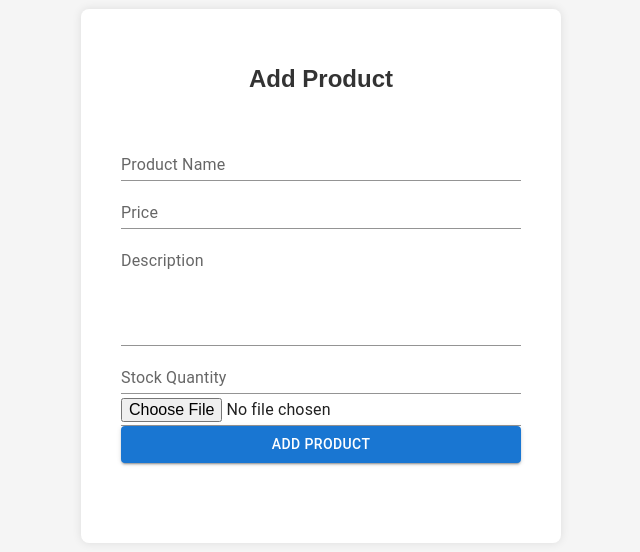
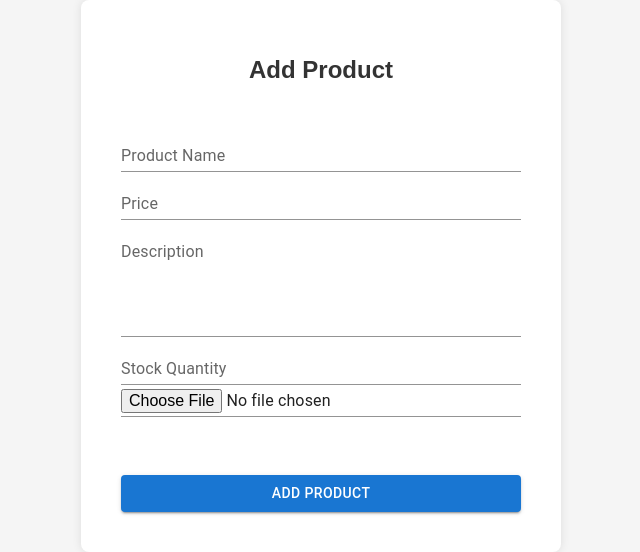
Before and after one commit to AwaisFazli/EcommerceAppServer, a React (Create React App) app in the folder client/: page /createproduct in a window 1280 px wide. Shown: the part 124-676 px from the top of the page, without its empty margins (319-959 px from the left). Built offline with nearby package versions, Linux system fonts and the light colour scheme.

Commit message:
Adding styles to frontend

```diff
--- a/client/src/Components/CreateProduct/CreateProduct.jsx
+++ b/client/src/Components/CreateProduct/CreateProduct.jsx
@@ -1,7 +1,8 @@
-import React from "react";
+import React, { useState } from "react";
 import { Formik, Form } from "formik";
 import * as Yup from "yup";
-import { TextField, Button } from "@mui/material";
+import { TextField, Button, CircularProgress } from "@mui/material";
+import { useNavigate } from "react-router-dom";
 import axios from "axios";
 import "./ProductForm.css";
 
@@ -20,7 +21,13 @@ const ProductSchema = Yup.object().shape({
   image: Yup.mixed().required("Please select an image file."),
 });
 
-const ProductForm = () => (
+const ProductForm = () => {
+  const navigate = useNavigate();
+  const [isLoading, setIsLoading] = useState(false);
+  const [error, setError] = useState(null);
+  const [uploadedImage, setUploadedImage] = useState(null);
+
+  return (
     <div className="ProductContainer">
       <div className="ProductFormWrapper">
         <div className="ProductForm">
@@ -34,8 +41,10 @@ const ProductForm = () => (
               image: null,
             }}
             validationSchema={ProductSchema}
-          onSubmit={(values) => {
-            console.log(values);
+            onSubmit={async (values) => {
+              setIsLoading(true);
+              setError(null);
+
               const formData = new FormData();
               formData.append("name", values.name);
               formData.append("price", values.price);
@@ -43,19 +52,21 @@ const ProductForm = () => (
               formData.append("stockQuantity", values.stockQuantity);
               formData.append("image", values.image);
 
-            axios
-              .post("/seller/product", formData, {
+              try {
+                const response = await axios.post("/seller/product", formData, {
                   headers: {
                     "Content-Type": "multipart/form-data",
                     token: localStorage.getItem("token"),
                   },
-              })
-              .then((response) => {
+                });
                 console.log("Product added successfully:", response.data);
-              })
-              .catch((error) => {
-                console.error("Error adding product:", error);
-              });
+                setIsLoading(false);
+                navigate("/sellerproducts");
+              } catch (error) {
+                console.error("Error adding product:", error.message);
+                setError("Error adding product. Please try again.");
+                setIsLoading(false);
+              }
             }}
           >
             {({ errors, touched, setFieldValue }) => (
@@ -65,7 +76,9 @@ const ProductForm = () => (
                   label="Product Name"
                   variant="standard"
                   error={Boolean(errors.name && touched.name)}
-                helperText={errors.name && touched.name && String(errors.name)}
+                  helperText={
+                    errors.name && touched.name && String(errors.name)
+                  }
                   onChange={(event) => {
                     setFieldValue("name", event.target.value);
                   }}
@@ -125,22 +138,44 @@ const ProductForm = () => (
                   }
                   onChange={(event) => {
                     setFieldValue("image", event.target.files[0]);
+                    setUploadedImage(
+                      URL.createObjectURL(event.target.files[0])
+                    );
                   }}
                 />
                 <br />
-
-              <Button type="submit" variant="contained">
+                <br />
+                <div className="ProductImageSection">
+                  {uploadedImage && (
+                    <img
+                      src={uploadedImage}
+                      alt="Uploaded Product"
+                      className="uploaded-image"
+                      style={{ height: "100px", width: "100%" }}
+                    />
+                  )}
+                </div>
+                <div className="button-container">
+                  {isLoading ? (
+                    <CircularProgress className="loader" />
+                  ) : (
+                    <Button
+                      type="submit"
+                      variant="contained"
+                      className="add-button"
+                    >
                       Add Product
                     </Button>
+                  )}
+                  {error && <div className="error">{error}</div>}
+                </div>
               </Form>
             )}
           </Formik>
         </div>
-      <div className="ProductImageSection">
-        {/* Display product image or image preview */}
-      </div>
       </div>
     </div>
   );
+};
 
 export default ProductForm;
--- a/client/src/Components/CreateProduct/ProductForm.css
+++ b/client/src/Components/CreateProduct/ProductForm.css
@@ -79,3 +79,38 @@
     padding: 20px;
   }
 }
+.button-container {
+  display: flex;
+  align-items: center;
+  justify-content: center;
+}
+
+.loader {
+  color: #fff;
+}
+
+/* .add-button {
+  display: $ {
+    isloading? 'none' : "block";
+  }
+  margin-right: 10px;
+} */
+
+.ProductImageSection {
+  flex: 1;
+  display: flex;
+  justify-content: center;
+  align-items: center;
+  padding: 20px;
+}
+
+.uploaded-image {
+  max-width: 100%;
+  max-height: 100%;
+  object-fit: contain;
+}
+
+.error {
+  color: #d9534f;
+  margin-top: 10px;
+}
--- a/client/src/Components/ProductPage/ProductPage.css
+++ b/client/src/Components/ProductPage/ProductPage.css
@@ -39,3 +39,66 @@
   object-fit: contain;
   object-position: center;
 }
+
+.navbar {
+  display: flex;
+  justify-content: space-between;
+  align-items: center;
+  padding: 10px 20px;
+  margin-bottom: 50px;
+  background-color: #333;
+  color: white;
+}
+
+.navbar h2 {
+  margin: 0;
+}
+
+.navbar-buttons a {
+  color: white;
+  text-decoration: none;
+  margin-left: 10px;
+  transition: opacity 0.3s;
+}
+
+.navbar-buttons a:hover {
+  opacity: 0.7;
+}
+
+/* Loader styles */
+.loader-container {
+  display: flex;
+  justify-content: center;
+  align-items: center;
+  height: 300px;
+}
+
+.loader {
+  color: #333;
+}
+
+/* Card styles */
+.card {
+  border: 1px solid #ddd;
+  transition: transform 0.3s;
+}
+
+.card:hover {
+  transform: translateY(-5px);
+}
+
+.card-content {
+  padding: 16px;
+}
+
+.product-image {
+  max-width: 100%;
+  height: auto;
+  margin-top: 10px;
+}
+
+/* Price style */
+.price {
+  margin-top: 10px;
+  font-weight: bold;
+}
--- a/client/src/Components/ProductPage/ProductPage.jsx
+++ b/client/src/Components/ProductPage/ProductPage.jsx
@@ -1,36 +1,62 @@
-// ProductsPage.js
 import React, { useEffect, useState } from "react";
 import axios from "axios";
-import { Grid, Card, CardContent, Typography, Container } from "@mui/material";
+import {
+  Grid,
+  Card,
+  CardContent,
+  Typography,
+  Container,
+  CircularProgress,
+} from "@mui/material";
 import { MdDelete } from "react-icons/md";
-import "./ProductPage.css"; // Import the CSS file
+import { Link } from "react-router-dom";
+import "./ProductPage.css";
 
 const ProductsPage = () => {
   const [products, setProducts] = useState([]);
+  const [isLoading, setIsLoading] = useState(true); // Add isLoading state
 
   const Server = "http://localhost:8000";
 
   useEffect(() => {
-    // Fetch products from the server
     axios
-      .get("/products")
+      .get(Server + "/products")
       .then((response) => {
         setProducts(response.data);
+        setIsLoading(false);
         console.log(response.data);
       })
       .catch((error) => {
-        console.error("Error fetching products Here:", error.message);
+        setIsLoading(false);
+        console.error("Error fetching products:", error.message);
       });
   }, []);
 
   return (
     <Container maxWidth="md" sx={{ mt: 3 }}>
+      {/* Navbar */}
+      <nav className="navbar">
+        <h2>Home Page</h2>
+        <div className="navbar-buttons">
+          <Link to="/signup">Sign Up</Link>
+          <Link to="/signin">Sign In</Link>
+          <Link to="/sellerproducts">Dashboard</Link>
+        </div>
+      </nav>
+
+      {/* Display loader if data is being loaded */}
+      {isLoading ? (
+        <div className="loader-container">
+          <CircularProgress className="loader" />
+        </div>
+      ) : (
+        <React.Fragment>
+          {/* Check if products are available */}
           {products.length === 0 ? (
             <h1>No Products to show</h1>
           ) : (
             <Grid container spacing={3}>
               {products.map((product) => {
-            console.log(product.imgUrl);
                 return (
                   <Grid item key={product._id} xs={12} sm={6} md={4}>
                     <Card className="card">
@@ -56,6 +82,8 @@ const ProductsPage = () => {
               })}
             </Grid>
           )}
+        </React.Fragment>
+      )}
     </Container>
   );
 };
--- a/client/src/Components/SellerProducts/SellerProductPage.jsx
+++ b/client/src/Components/SellerProducts/SellerProductPage.jsx
@@ -11,6 +11,7 @@ import {
   TextField,
 } from "@mui/material";
 import { MdDelete, MdClose } from "react-icons/md";
+import { useNavigate } from "react-router-dom";
 import "./SellerProductPage.css"; // Import the CSS file
 
 const SellerProductsPage = () => {
@@ -19,6 +20,7 @@ const SellerProductsPage = () => {
 
   const [editBar, setEditBar] = useState(false);
   const [editBarWidth, setEditBarWidth] = useState(0);
+  const navigate = useNavigate();
 
   const [editImage, setEditImage] = useState("");
   const Server = "http://localhost:8000";
@@ -163,6 +165,9 @@ const SellerProductsPage = () => {
       ) : null}
       <Container maxWidth="md" sx={{ mt: 3, mb: 3 }}>
         <h1>Seller Products</h1>
+        <Button variant="contained" onClick={() => navigate("/createproduct")}>
+          <b>Add Product</b>
+        </Button>
         {products.length === 0 ? (
           <h1>No Products to show</h1>
         ) : (
```
Also changed, not shown: 12 other files (tests, documents, lock files or other folders). Lines whose indentation alone changed are shown as unchanged.
